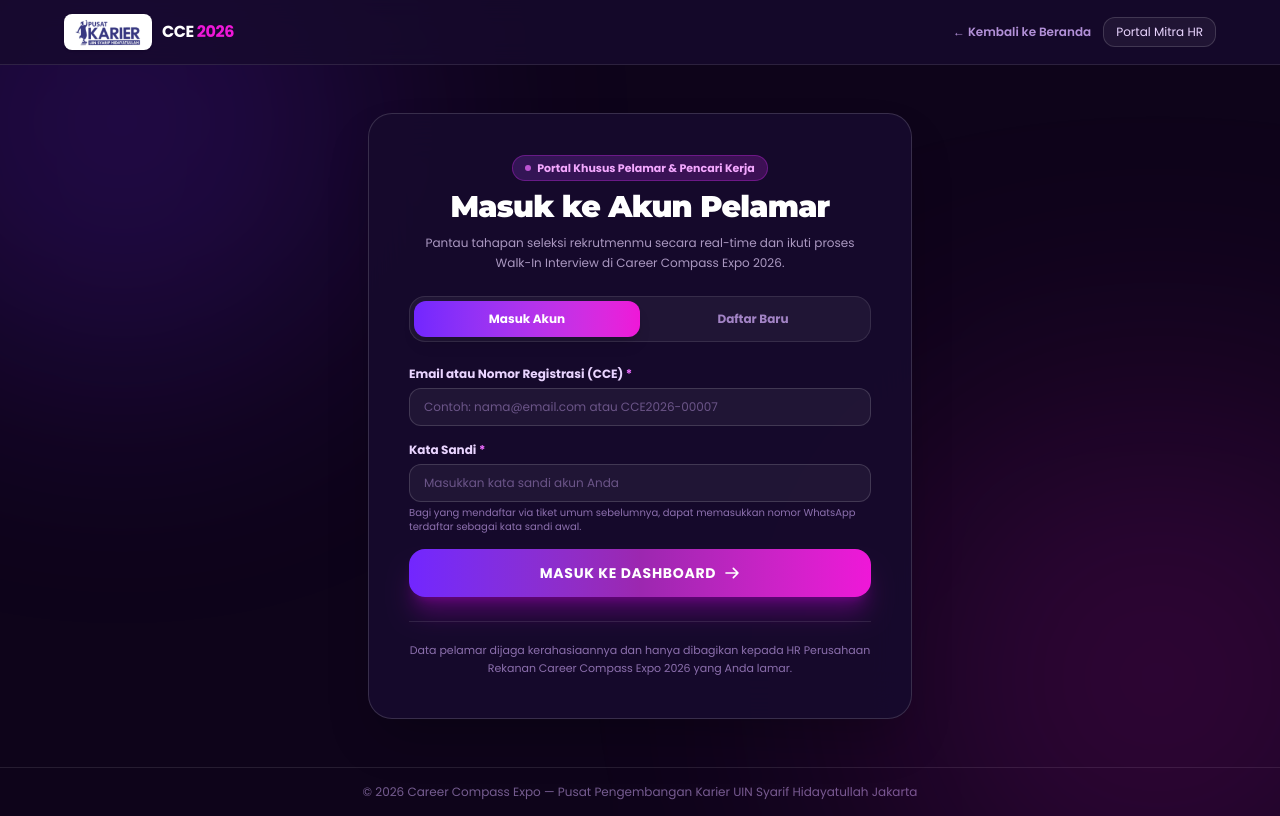
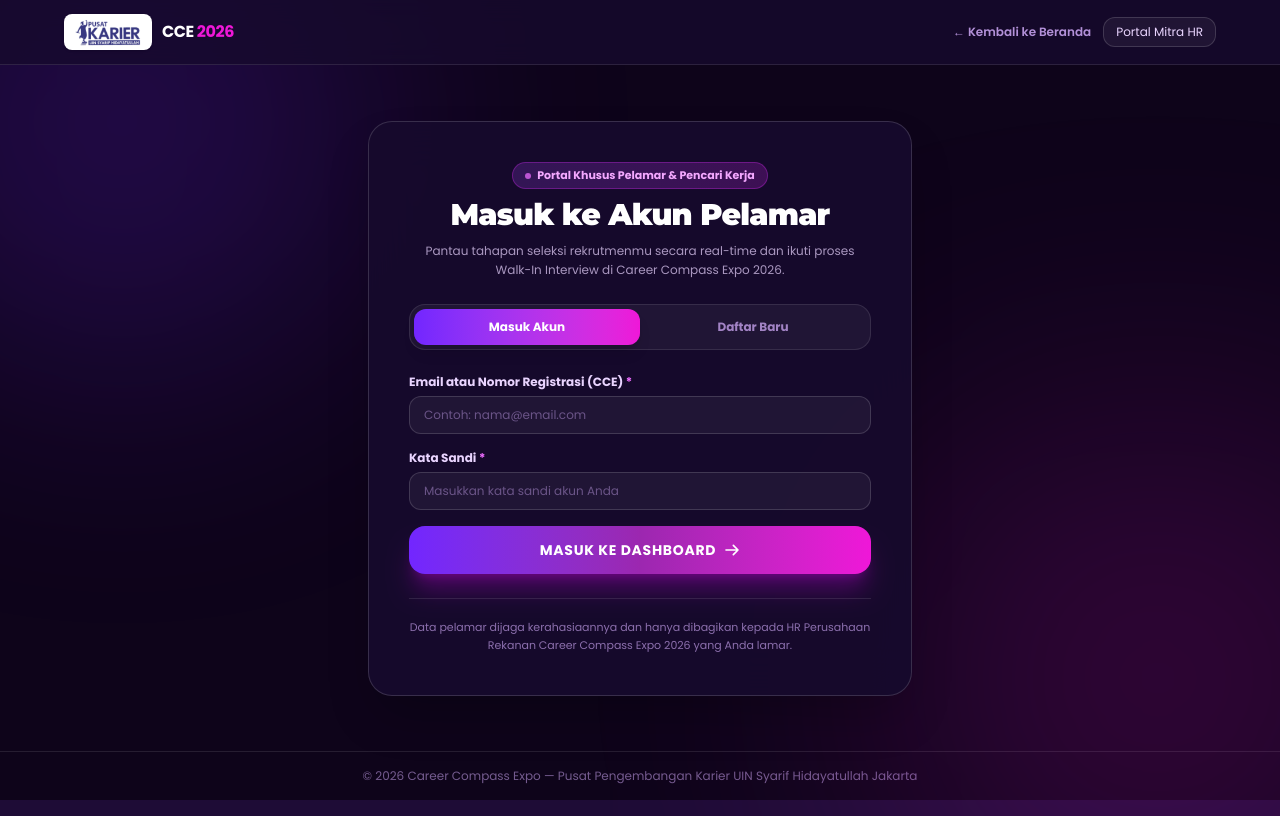
Before and after one commit to sultansatria29-design/careercompassexpo, a Next.js app: page /pelamar in a window 1280 px wide. Built offline with nearby package versions, Linux system fonts and the light colour scheme.

Commit message:
Update page.js

```diff
--- a/src/app/pelamar/page.js
+++ b/src/app/pelamar/page.js
@@ -372,7 +372,7 @@ function PelamarAuthContent() {
                   required
                   value={loginForm.identifier}
                   onChange={(e) => setLoginForm({ ...loginForm, identifier: e.target.value })}
-                  placeholder="Contoh: nama@email.com atau CCE2026-00007"
+                  placeholder="Contoh: nama@email.com"
                   className="w-full rounded-xl border border-white/15 bg-white/5 px-3.5 py-2.5 text-white placeholder-purple-300/40 focus:border-fuchsia-400 focus:outline-none"
                 />
               </div>
@@ -389,9 +389,7 @@ function PelamarAuthContent() {
                   placeholder="Masukkan kata sandi akun Anda"
                   className="w-full rounded-xl border border-white/15 bg-white/5 px-3.5 py-2.5 text-white placeholder-purple-300/40 focus:border-fuchsia-400 focus:outline-none"
                 />
-                <span className="text-[10px] text-purple-300/60 mt-1 block">
-                  Bagi yang mendaftar via tiket umum sebelumnya, dapat memasukkan nomor WhatsApp terdaftar sebagai kata sandi awal.
-                </span>
+
               </div>
 
               <button
```
